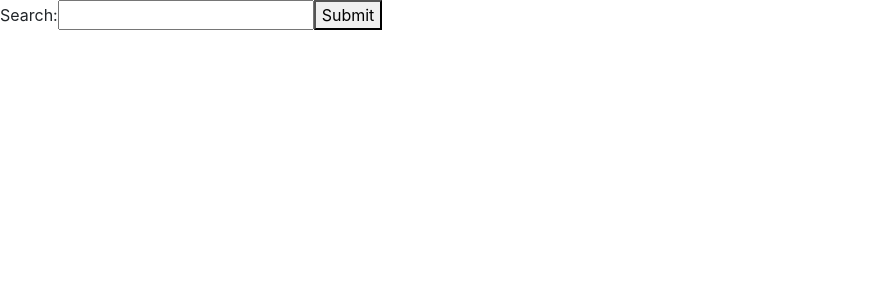
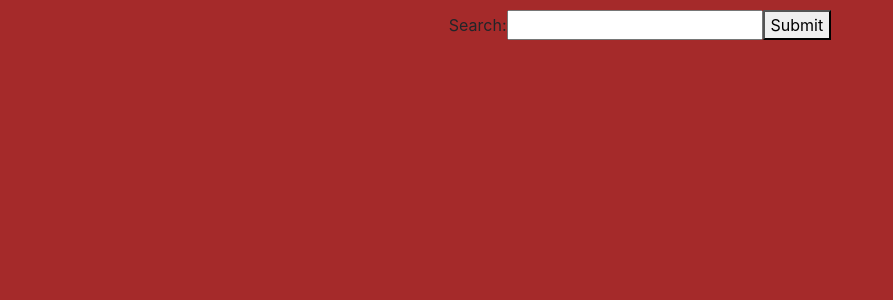
Before and after one commit to flashnej/gif-search, a React (Create React App) app: page / in a window 1280 px wide. Shown: the top 300 px of the page, without its empty margins (0-893 px from the left). Built offline with nearby package versions, Linux system fonts and the light colour scheme.

Commit message:
started styling

```diff
--- a/src/containers/HomeContainer.js
+++ b/src/containers/HomeContainer.js
@@ -3,7 +3,7 @@ import GifTile from "../tiles/GifTile"
 import Container from 'react-bootstrap/Container'
 import Row from 'react-bootstrap/Row'
 import Col from 'react-bootstrap/Col'
-import Button from 'react-bootstrap/Button'
+// import Button from 'react-bootstrap/Button'
 
 
 const HomeContainer = (props) => {
@@ -52,13 +52,23 @@ const HomeContainer = (props) => {
         </Col>
         )
         for (let i=0; i<3; i++) {
+            if(gifTiles.length === 2) {
                 gifTiles.push(
-            <Col>
+                    <Col className="primaryTile">
                         <GifTile
                             key = {gifs[featuredTile + i]["id"]}
                             url = {gifs[featuredTile + i]["images"]["downsized"]["url"]}
                         />
                     </Col>)
+            } else (
+                gifTiles.push(
+                    <Col className ="secondaryTile">
+                        <GifTile
+                            key = {gifs[featuredTile + i]["id"]}
+                            url = {gifs[featuredTile + i]["images"]["downsized"]["url"]}
+                        />
+                    </Col>)
+            )
         }
         gifTiles.push(
             <Col>
@@ -68,14 +78,16 @@ const HomeContainer = (props) => {
     }
 
     return (
-        <div>
+        <div className="application">
             <Container fluid>
                 <Row>
+                    <div className="search">
                         <form>
                             <label>Search: </label>
                             <input type="text" id="search" name="search" onChange = {handleChange} ></input>
                             <button onClick = {onSubmit}> Submit</button>
                         </form>
+                    </div>
                 </Row>
                 <Row>
                     {gifTiles}
--- a/src/index.css
+++ b/src/index.css
@@ -16,3 +16,32 @@ img {
   max-width: 100%;
   height: auto;
   }
+
+  .search {
+    margin: auto;
+    width: auto;
+    padding: 10px;
+  }
+
+  .application {
+    z-index: 9999;
+    width: 100%;
+    height: 100%;
+    position: absolute;
+    top: 0;
+    left: 0;
+    background-color: brown;
+  }
+
+  .primaryTile {
+    border: 5px solid red;
+  }
+  .primaryTile img {
+    width: 500%;
+    height: auto;
+  }
+
+  .secondaryTile img {
+    width: 10%;
+    height: auto;
+  }
```
Lines whose indentation alone changed are shown as unchanged.
